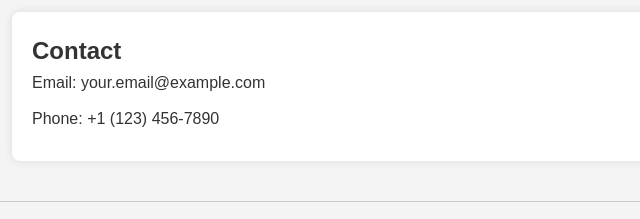
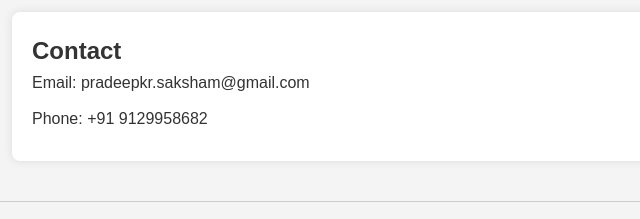
Before and after one commit to Seeekerror/Portfolio, a plain HTML site: page Portfolio/index.html in a window 1280 px wide. Shown: the part 863-1082 px from the top of the page, 178-818 px from the left. Drawn offline with Linux system fonts and the light colour scheme.

Commit message:
Update index.html

```diff
--- a/Portfolio/index.html
+++ b/Portfolio/index.html
@@ -50,8 +50,8 @@
 
   <section id="contact">
     <h2>Contact</h2>
-    <p>Email: your.email@example.com</p>
-    <p>Phone: +1 (123) 456-7890</p>
+    <p>Email: pradeepkr.saksham@gmail.com</p>
+    <p>Phone: +91 9129958682</p>
   </section>
 
   <footer>
```
